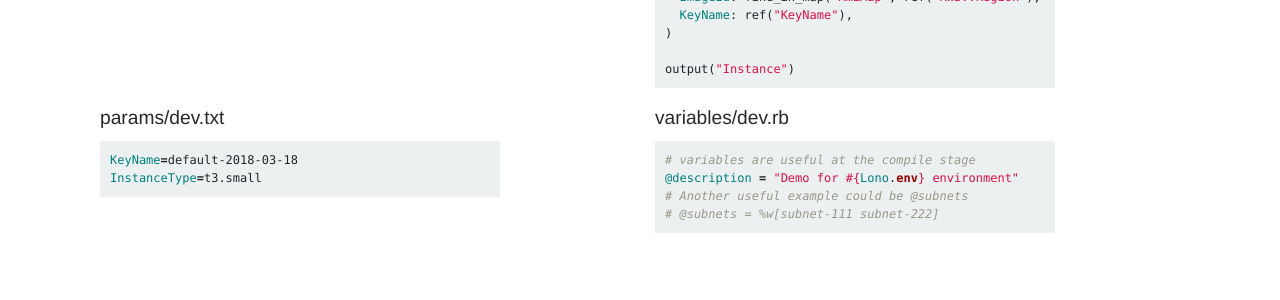
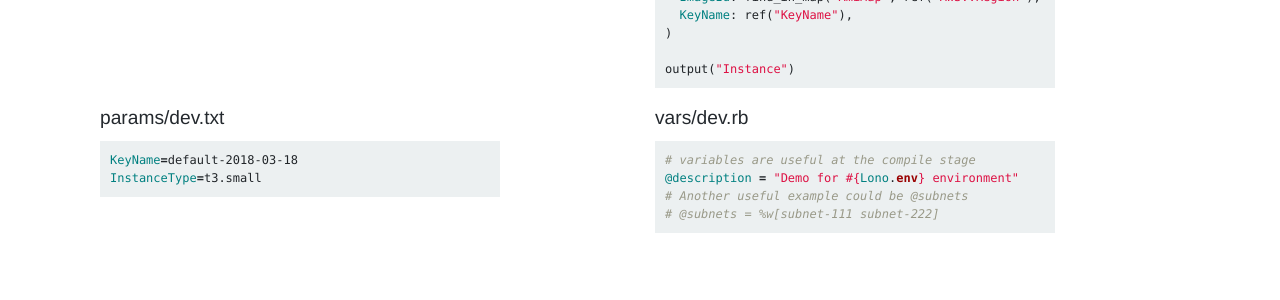
Before and after one commit to boltops-tools/lono-docs, a Jekyll site: the page built from index.html, in a window 1280 px wide and 900 px high, scrolled down 1364 px. Shown: the part 153-453 px from the top of the window. Built offline with Jekyll 4.4.1, drawn with Linux system fonts in a browser that asks for light colours; a script that is not in the unit is left out.

Commit message:
Update index.html

```diff
--- a/index.html
+++ b/index.html
@@ -101,7 +101,7 @@ InstanceType=t3.small
                                 </div>
                             </div>
                             <div class="col-lg-6">
-                                <h3>variables/dev.rb</h3>
+                                <h3>vars/dev.rb</h3>
                                 <div class="commands">
 {% highlight ruby %}
 # variables are useful at the compile stage
```
